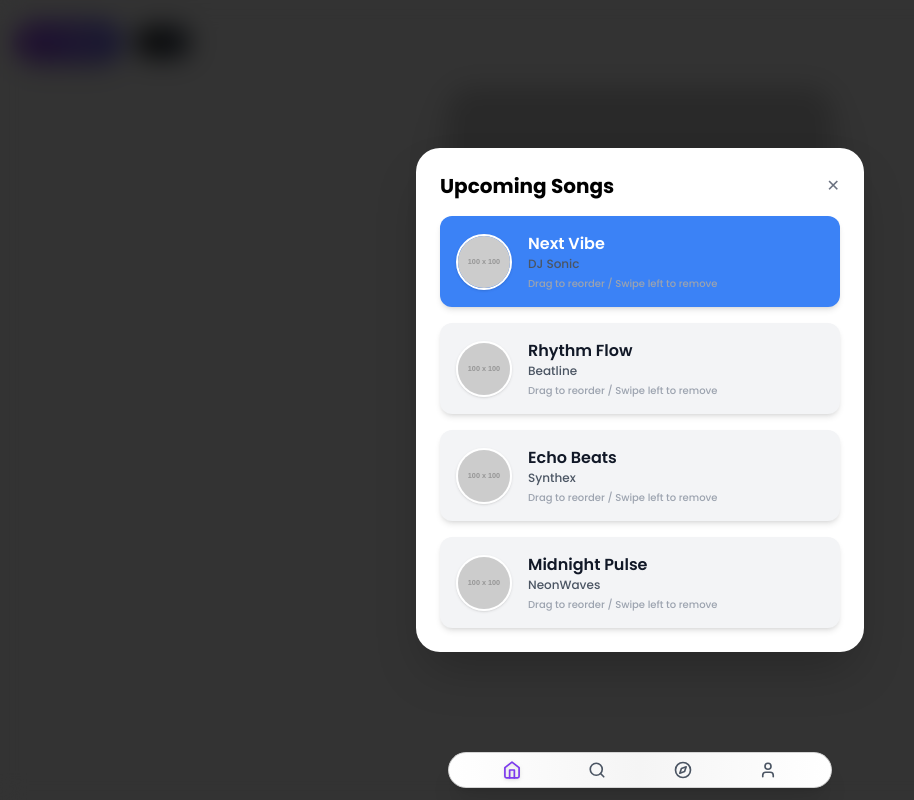
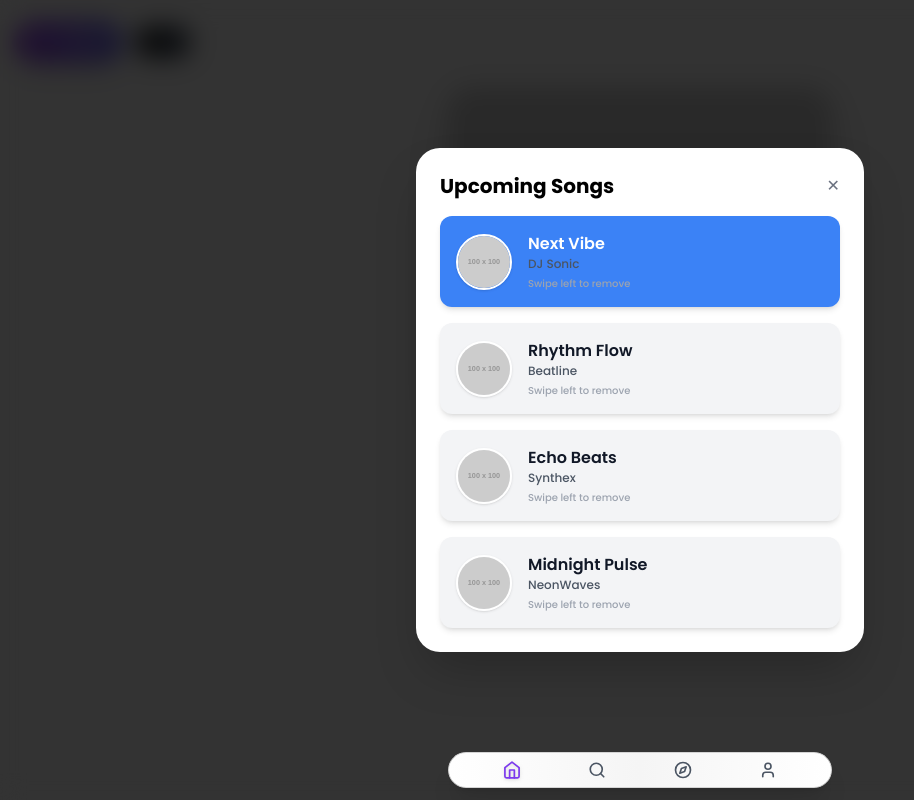
Before and after one commit to Arsenic-23/Vibie-front, a React (Vite) app: page /home in a window 1280 px wide. Both pictures are taken after a click on the button "Queue". Shown: the whole page, without its empty margins (0-914 px from the left). Built offline with nearby package versions, Linux system fonts and the light colour scheme.

Commit message:
Update SongQueue.jsx

```diff
--- a/src/components/SongQueue.jsx
+++ b/src/components/SongQueue.jsx
@@ -1,20 +1,4 @@
 import React, { useState } from 'react';
-import {
-  DndContext,
-  closestCenter,
-  useSensor,
-  useSensors,
-  PointerSensor,
-  KeyboardSensor,
-} from '@dnd-kit/core';
-import {
-  arrayMove,
-  SortableContext,
-  verticalListSortingStrategy,
-  useSortable,
-  sortableKeyboardCoordinates,
-} from '@dnd-kit/sortable';
-import { CSS } from '@dnd-kit/utilities';
 import { motion, AnimatePresence } from 'framer-motion';
 
 export default function SongQueue({ onClose }) {
@@ -47,21 +31,6 @@ export default function SongQueue({ onClose }) {
 
   const [currentIndex, setCurrentIndex] = useState(0);
 
-  const sensors = useSensors(
-    useSensor(PointerSensor),
-    useSensor(KeyboardSensor, {
-      coordinateGetter: sortableKeyboardCoordinates,
-    })
-  );
-
-  const handleDragEnd = ({ active, over }) => {
-    if (active.id !== over?.id) {
-      const oldIndex = queue.findIndex((s) => s.id === active.id);
-      const newIndex = queue.findIndex((s) => s.id === over.id);
-      setQueue((q) => arrayMove(q, oldIndex, newIndex));
-    }
-  };
-
   const handleRemove = (id) => {
     setQueue((prev) => prev.filter((s) => s.id !== id));
   };
@@ -85,18 +54,11 @@ export default function SongQueue({ onClose }) {
           </button>
         </div>
 
-        <DndContext
-          sensors={sensors}
-          collisionDetection={closestCenter}
-          onDragEnd={handleDragEnd}
-        >
-          <SortableContext items={queue.map((s) => s.id)} strategy={verticalListSortingStrategy}>
         <ul className="space-y-4">
           <AnimatePresence>
             {queue.map((song, index) => (
-                  <SortableSongItem
+              <SwipeableSongItem
                 key={song.id}
-                    id={song.id}
                 song={song}
                 isCurrent={index === currentIndex}
                 onRemove={() => handleRemove(song.id)}
@@ -104,49 +66,34 @@ export default function SongQueue({ onClose }) {
             ))}
           </AnimatePresence>
         </ul>
-          </SortableContext>
-        </DndContext>
       </div>
     </div>
   );
 }
 
-function SortableSongItem({ id, song, isCurrent, onRemove }) {
-  const {
-    attributes,
-    listeners,
-    setNodeRef,
-    transform,
-    transition,
-    isDragging,
-  } = useSortable({ id });
-
-  const style = {
-    transform: CSS.Transform.toString(transform),
-    transition: transition || 'transform 0.2s ease',
-  };
-
+function SwipeableSongItem({ song, isCurrent, onRemove }) {
   return (
     <motion.li
-      ref={setNodeRef}
-      {...attributes}
-      {...listeners}
       layout
-      style={style}
       initial={{ opacity: 0, x: 100 }}
       animate={{ opacity: 1, x: 0 }}
       exit={{ opacity: 0, x: -150 }}
       transition={{ type: 'spring', stiffness: 300, damping: 30 }}
       whileTap={{ scale: 0.97 }}
       drag="x"
+      dragConstraints={{ left: 0, right: 0 }}
+      dragElastic={0.5}
       onDragEnd={(event, info) => {
-        if (info.offset.x < -100) onRemove();
+        if (info.offset.x < -100) {
+          navigator.vibrate?.(100); // vibrate on swipe left
+          onRemove();
+        }
       }}
       className={`p-4 rounded-xl shadow-md flex items-center space-x-4 cursor-grab ${
         isCurrent
           ? 'bg-blue-500 text-white'
           : 'bg-gray-100 dark:bg-gray-800 text-gray-900 dark:text-white'
-      } ${isDragging ? 'shadow-lg scale-[1.01]' : ''}`}
+      }`}
     >
       <img
         src={song.thumbnail}
@@ -158,7 +105,7 @@ function SortableSongItem({ id, song, isCurrent, onRemove }) {
         <p className="text-xs text-gray-600 dark:text-gray-300 truncate">
           {song.artist}
         </p>
-        <p className="text-[10px] text-gray-400 mt-1">Drag to reorder / Swipe left to remove</p>
+        <p className="text-[10px] text-gray-400 mt-1">Swipe left to remove</p>
       </div>
     </motion.li>
   );
```
Lines whose indentation alone changed are shown as unchanged.
